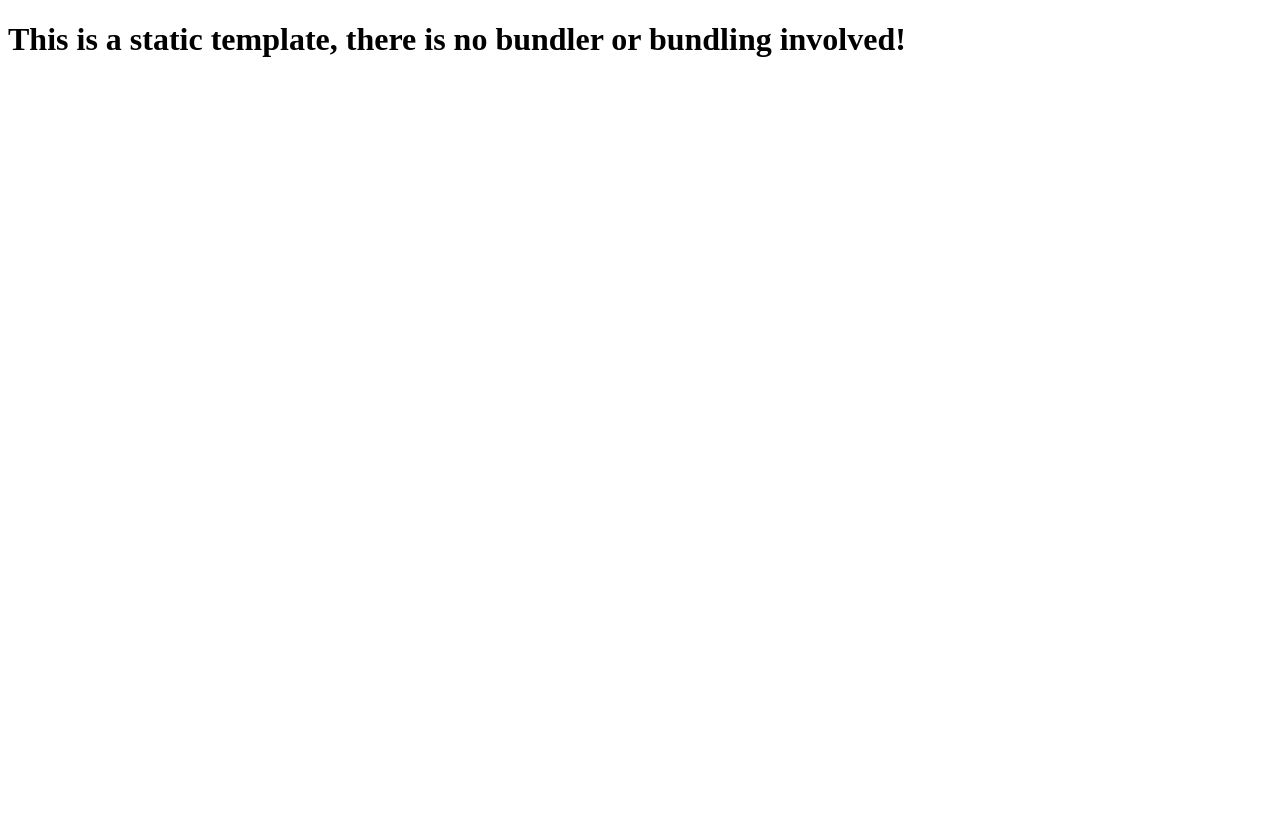
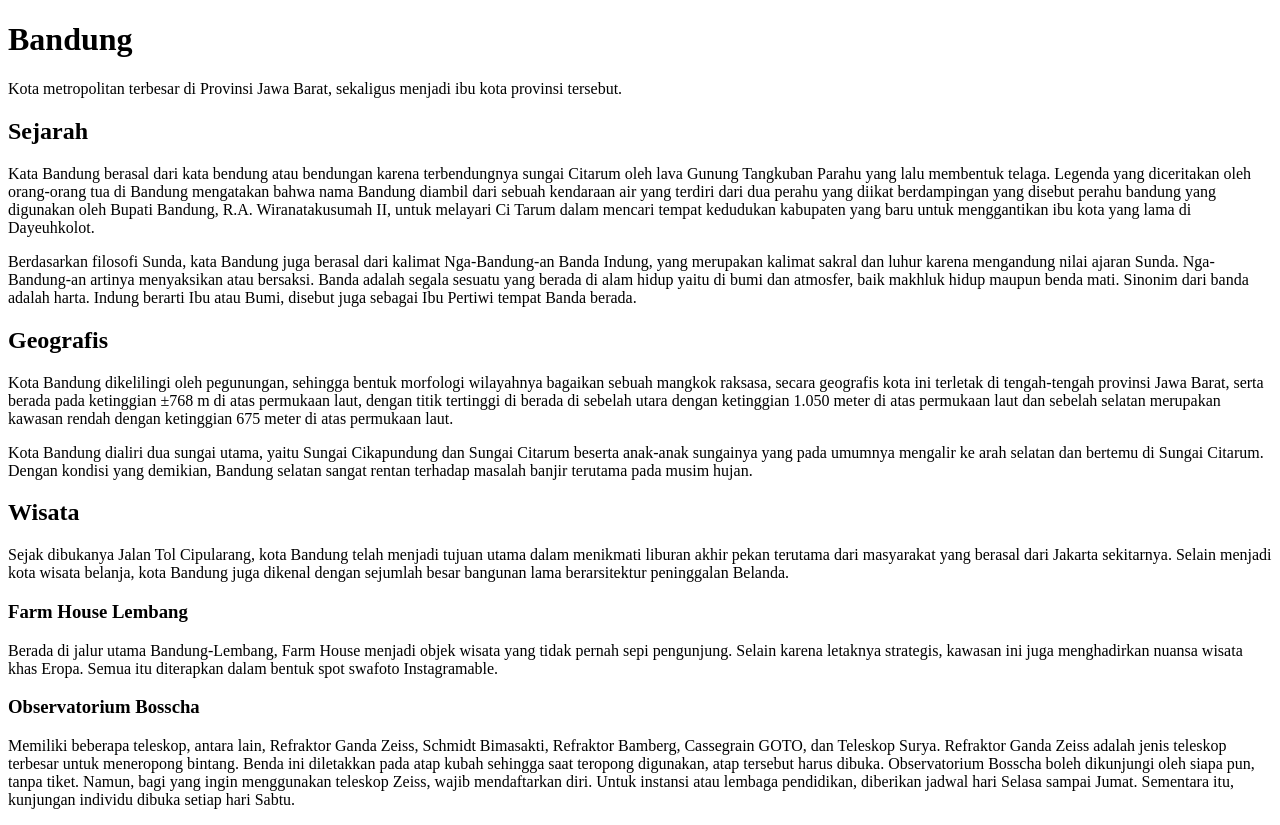
Before and after one commit to pygdwt/WebDasar, a website: page index.html in a window 1280 px wide. Before the commit the page ends 800 px from the top, so only its background shows below. Drawn offline with Linux system fonts and the light colour scheme.

Commit message:
Membuat HTML

```diff
--- a/index.html
+++ b/index.html
@@ -1,12 +1,86 @@
 <!DOCTYPE html>
 <html lang="en">
   <head>
-    <meta charset="UTF-8">
-    <meta name="viewport" content="width=device-width, initial-scale=1.0">
-    <meta http-equiv="X-UA-Compatible" content="ie=edge">
+    <meta charset="UTF-8" />
+    <meta name="viewport" content="width=device-width, initial-scale=1.0" />
+    <meta http-equiv="X-UA-Compatible" content="ie=edge" />
     <title>Static Template</title>
   </head>
   <body>
-    <h1>This is a static template, there is no bundler or bundling involved!</h1>
+    <h1>Bandung</h1>
+    <p>
+      Kota metropolitan terbesar di Provinsi Jawa Barat, sekaligus menjadi ibu
+      kota provinsi tersebut.
+    </p>
+
+    <h2>Sejarah</h2>
+    <p>
+      Kata Bandung berasal dari kata bendung atau bendungan karena terbendungnya
+      sungai Citarum oleh lava Gunung Tangkuban Parahu yang lalu membentuk
+      telaga. Legenda yang diceritakan oleh orang-orang tua di Bandung
+      mengatakan bahwa nama Bandung diambil dari sebuah kendaraan air yang
+      terdiri dari dua perahu yang diikat berdampingan yang disebut perahu
+      bandung yang digunakan oleh Bupati Bandung, R.A. Wiranatakusumah II, untuk
+      melayari Ci Tarum dalam mencari tempat kedudukan kabupaten yang baru untuk
+      menggantikan ibu kota yang lama di Dayeuhkolot.
+    </p>
+
+    <p>
+      Berdasarkan filosofi Sunda, kata Bandung juga berasal dari kalimat
+      Nga-Bandung-an Banda Indung, yang merupakan kalimat sakral dan luhur
+      karena mengandung nilai ajaran Sunda. Nga-Bandung-an artinya menyaksikan
+      atau bersaksi. Banda adalah segala sesuatu yang berada di alam hidup yaitu
+      di bumi dan atmosfer, baik makhluk hidup maupun benda mati. Sinonim dari
+      banda adalah harta. Indung berarti Ibu atau Bumi, disebut juga sebagai Ibu
+      Pertiwi tempat Banda berada.
+    </p>
+
+    <h2>Geografis</h2>
+    <p>
+      Kota Bandung dikelilingi oleh pegunungan, sehingga bentuk morfologi
+      wilayahnya bagaikan sebuah mangkok raksasa, secara geografis kota ini
+      terletak di tengah-tengah provinsi Jawa Barat, serta berada pada
+      ketinggian ±768 m di atas permukaan laut, dengan titik tertinggi di berada
+      di sebelah utara dengan ketinggian 1.050 meter di atas permukaan laut dan
+      sebelah selatan merupakan kawasan rendah dengan ketinggian 675 meter di
+      atas permukaan laut.
+    </p>
+    <p>
+      Kota Bandung dialiri dua sungai utama, yaitu Sungai Cikapundung dan Sungai
+      Citarum beserta anak-anak sungainya yang pada umumnya mengalir ke arah
+      selatan dan bertemu di Sungai Citarum. Dengan kondisi yang demikian,
+      Bandung selatan sangat rentan terhadap masalah banjir terutama pada musim
+      hujan.
+    </p>
+
+    <h2>Wisata</h2>
+    <p>
+      Sejak dibukanya Jalan Tol Cipularang, kota Bandung telah menjadi tujuan
+      utama dalam menikmati liburan akhir pekan terutama dari masyarakat yang
+      berasal dari Jakarta sekitarnya. Selain menjadi kota wisata belanja, kota
+      Bandung juga dikenal dengan sejumlah besar bangunan lama berarsitektur
+      peninggalan Belanda.
+    </p>
+
+    <h3>Farm House Lembang</h3>
+    <p>
+      Berada di jalur utama Bandung-Lembang, Farm House menjadi objek wisata
+      yang tidak pernah sepi pengunjung. Selain karena letaknya strategis,
+      kawasan ini juga menghadirkan nuansa wisata khas Eropa. Semua itu
+      diterapkan dalam bentuk spot swafoto Instagramable.
+    </p>
+
+    <h3>Observatorium Bosscha</h3>
+    <p>
+      Memiliki beberapa teleskop, antara lain, Refraktor Ganda Zeiss, Schmidt
+      Bimasakti, Refraktor Bamberg, Cassegrain GOTO, dan Teleskop Surya.
+      Refraktor Ganda Zeiss adalah jenis teleskop terbesar untuk meneropong
+      bintang. Benda ini diletakkan pada atap kubah sehingga saat teropong
+      digunakan, atap tersebut harus dibuka. Observatorium Bosscha boleh
+      dikunjungi oleh siapa pun, tanpa tiket. Namun, bagi yang ingin menggunakan
+      teleskop Zeiss, wajib mendaftarkan diri. Untuk instansi atau lembaga
+      pendidikan, diberikan jadwal hari Selasa sampai Jumat. Sementara itu,
+      kunjungan individu dibuka setiap hari Sabtu.
+    </p>
   </body>
 </html>
```
